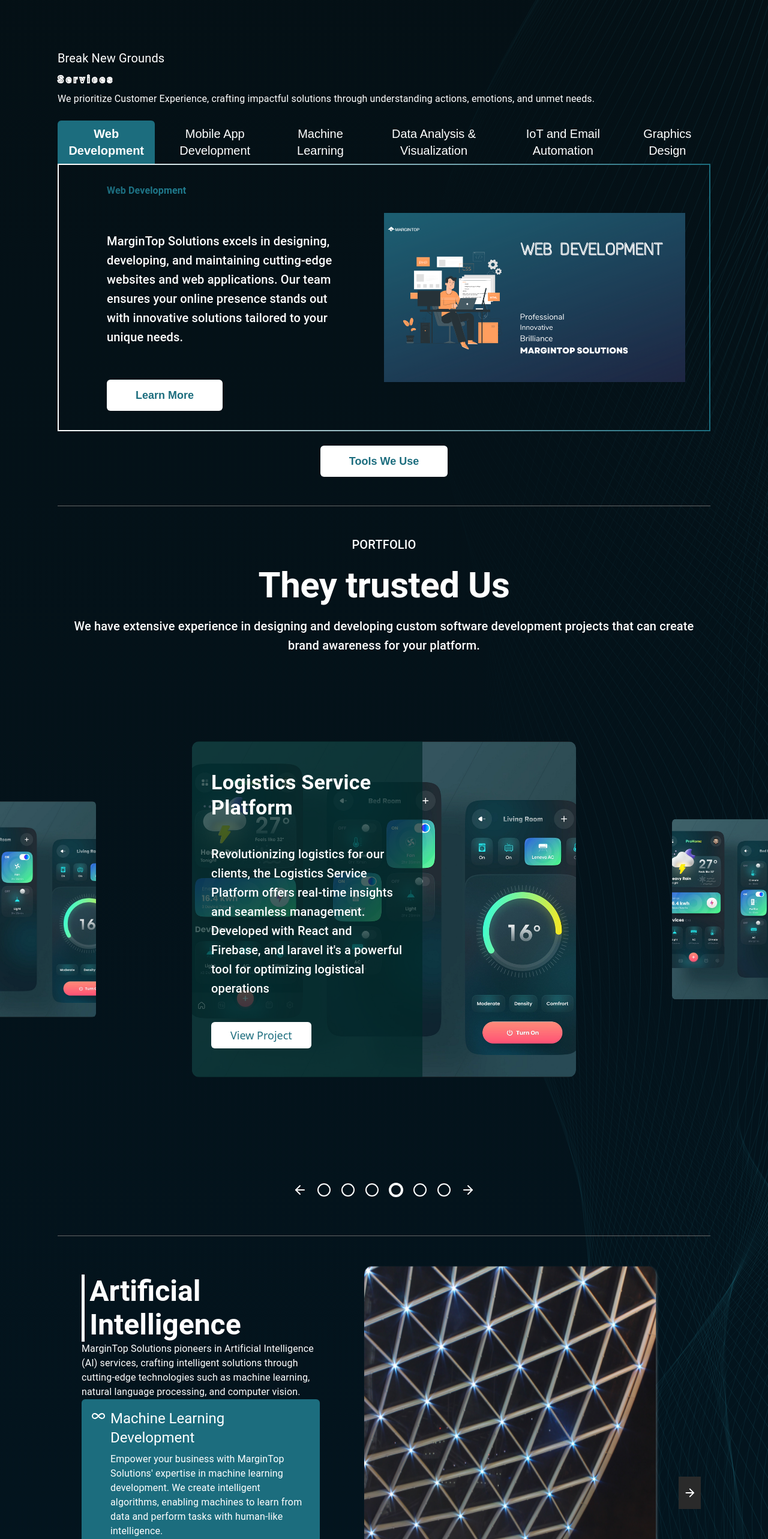
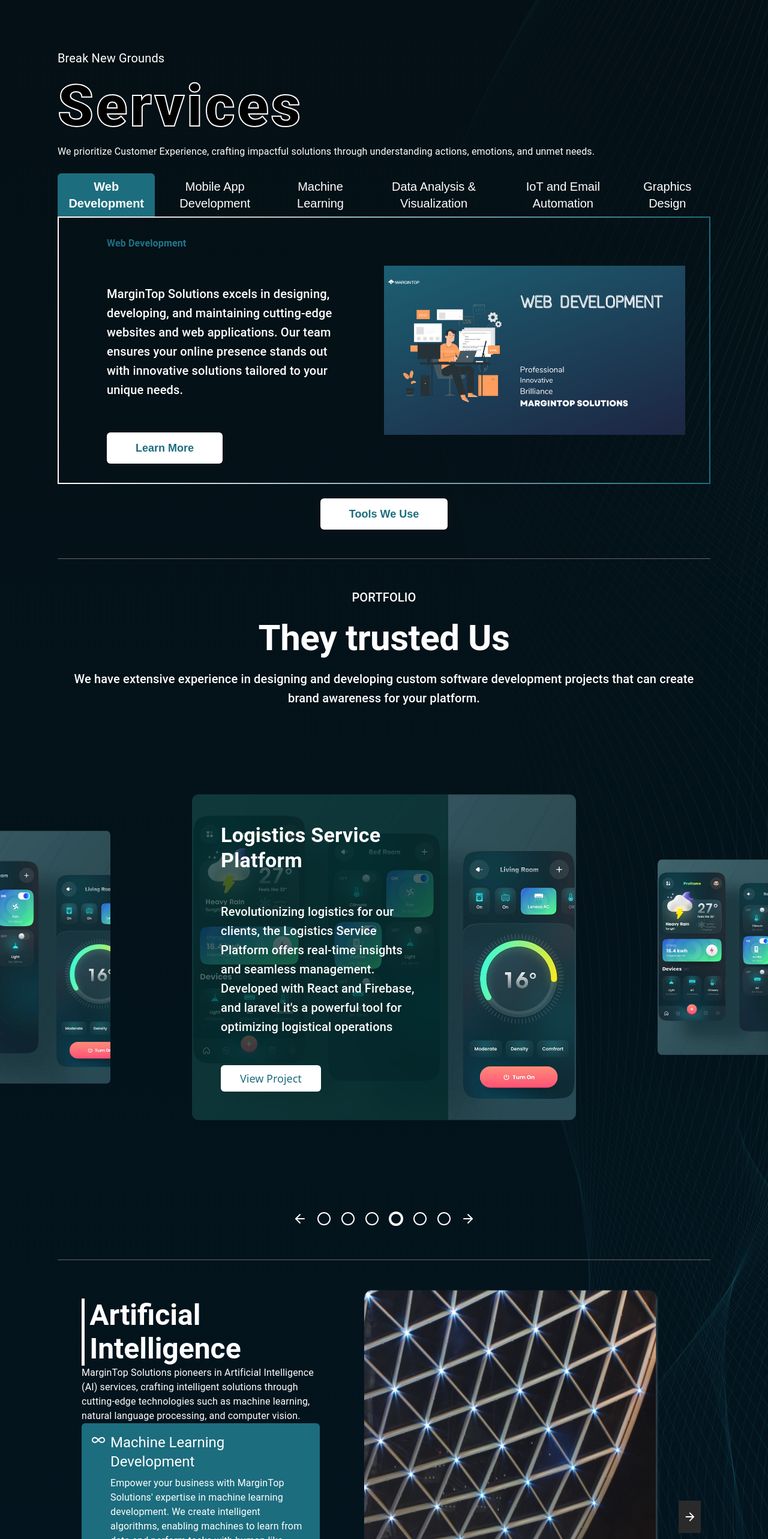
Before and after one commit to MarginTop-Solutions/MarginTop-Solutions.github.io, a Next.js app: page / in a window 1280 px wide. Shown: the part 1420-3986 px from the top of the page at 60% size. Built offline with nearby package versions, Linux system fonts and the light colour scheme.

Commit message:
minor ui tweaks

```diff
--- a/package.json
+++ b/package.json
@@ -7,7 +7,7 @@
     "dev": "next dev && cp /CNAME public/",
     "predeploy": "npm run build",
     "deploy": "gh-pages -d out -t true",
-    "build": "next build && cp /CNAME public/ && touch ./out/.nojekyll",
+    "build": "next build && cp ./CNAME public/ && touch ./out/.nojekyll",
     "start": "next start",
     "lint": "next lint"
   },
--- a/src/components/Portfolio.jsx
+++ b/src/components/Portfolio.jsx
@@ -29,15 +29,15 @@ const ProjectsView = ({ focusedIndex, need, setNeed }) => {
 
 
     return (
-        <div ref={containerRef} className="flex flex-row items-center overflow-x-hidden w-screen">
+        <div ref={containerRef} className="flex flex-row gap-2 items-center overflow-x-hidden w-screen relative">
             {portfolio_projects.map((proj, i) => (
                 <div
                     key={i}
-                    className={`project-${i} relative rounded-xl min-w-[90vw] lg:min-w-[50vw] ${focusedIndex != i && "scale-50"} overflow-hidden duration-1000 ease-in-out`}
+                    className={`project-${i} relative rounded-xl min-w-[90vw] lg:min-w-[50vw] ${focusedIndex != i && "scale-[60%]"} overflow-hidden duration-1000 ease-in-out`}
                 >
                     <img src={proj.image} alt={proj.title} className={`absolute w-full h-full object-cover rounded-xl z-[-1]`} />
 
-                    <div className={`relative flex flex-col gap-10 xl:w-3/5 bg-[#012a2abb] px-8 py-12 ${focusedIndex === i ? "" : "opacity-0"} duration-1000 ease-in-out`}>
+                    <div className={`relative flex flex-col gap-12 xl:w-2/3 min-h-max bg-[#012a2abb] p-12 ${focusedIndex === i ? "" : "opacity-0"} duration-1000 ease-in-out`}>
                         <Typography variant="h4" fontWeight={600}>
                             {proj.title}
                         </Typography>
@@ -72,7 +72,7 @@ const Portfolio = ({ need, setNeed }) => {
             </Typography>
 
             <ProjectsView focusedIndex={focusedIndex} need={need} setNeed={setNeed} />
-            <div className="flex flex-row items-center gap-4 py-4 px-6 mt-4">
+            <div className="flex flex-row items-center gap-4 px-6 my-2">
                 <ArrowLeft onClick={() => handleScroll(-1)} />
                 {portfolio_projects.map((_, i) => <Circle key={i} strokeWidth={i === focusedIndex ? 4 : 2} />)}
                 <ArrowRight onClick={() => handleScroll(1)} />
--- a/src/components/Services.jsx
+++ b/src/components/Services.jsx
@@ -12,7 +12,7 @@ const ServiceHeader = () => (
             Break New Grounds
         </Typography>
 
-        <Typography fontWeight={800} letterSpacing={4} className="font-sans text-stroke-white text-fill-black text-7xl md:text-9xl">
+        <Typography fontWeight={800} letterSpacing={4} variant="h1" className="font-sans text-stroke-white text-fill-black">
             Services
         </Typography>
 
--- a/src/components/Tools.jsx
+++ b/src/components/Tools.jsx
@@ -3,7 +3,7 @@ import { Typography } from "@mui/material";
 
 const Tools = () => (
     <div className="bg-[#333b] flex flex-col gap-6 px-32 py-16" id="tools">
-        <Typography variant="h5" fontFamily={"sans"}>Tools we use</Typography>
+        <Typography variant="h3" fontFamily={"sans"} fontWeight={600} >Tools we use</Typography>
 
         <div className="flex flex-row justify-between py-6">
             {tools.map((tool, i) => (
--- a/src/constants/index.js
+++ b/src/constants/index.js
@@ -64,7 +64,7 @@ export const portfolio_projects = [
     {
         title: "Scrabble Logger",
         image: '/sample.png',
-        link: 'https://github.com/SunX-1224',
+        link: 'https://github.com/margintopsolutions',
         description: "Tailored for Scrabble enthusiasts, Scrabble Logger is your ultimate companion for managing and enhancing your Scrabble gaming experience. With intuitive features and a user-friendly interface, it simplifies game tracking and strategy planning. Developed to elevate your Scrabble gameplay with ease.",
     },
     {
@@ -89,7 +89,8 @@ export const portfolio_projects = [
         title: "Learning Management System",
         image: '/sample.png',
         link: 'https://github.com/SunX-1224',
-        description: "Tailored for educators and learners, our Learning Management System is a centralized hub for clients to manage and analyze social media accounts. Leveraging React and Redux, it ensures a user-friendly experience for efficient learning."},
+        description: "Tailored for educators and learners, our Learning Management System is a centralized hub for clients to manage and analyze social media accounts. Leveraging React and Redux, it ensures a user-friendly experience for efficient learning."
+    },
     {
         title: "Artist Portfolio Website",
         image: '/sample.png',
```
Also changed, not shown: 1 other file (tests, documents, lock files or other folders).
